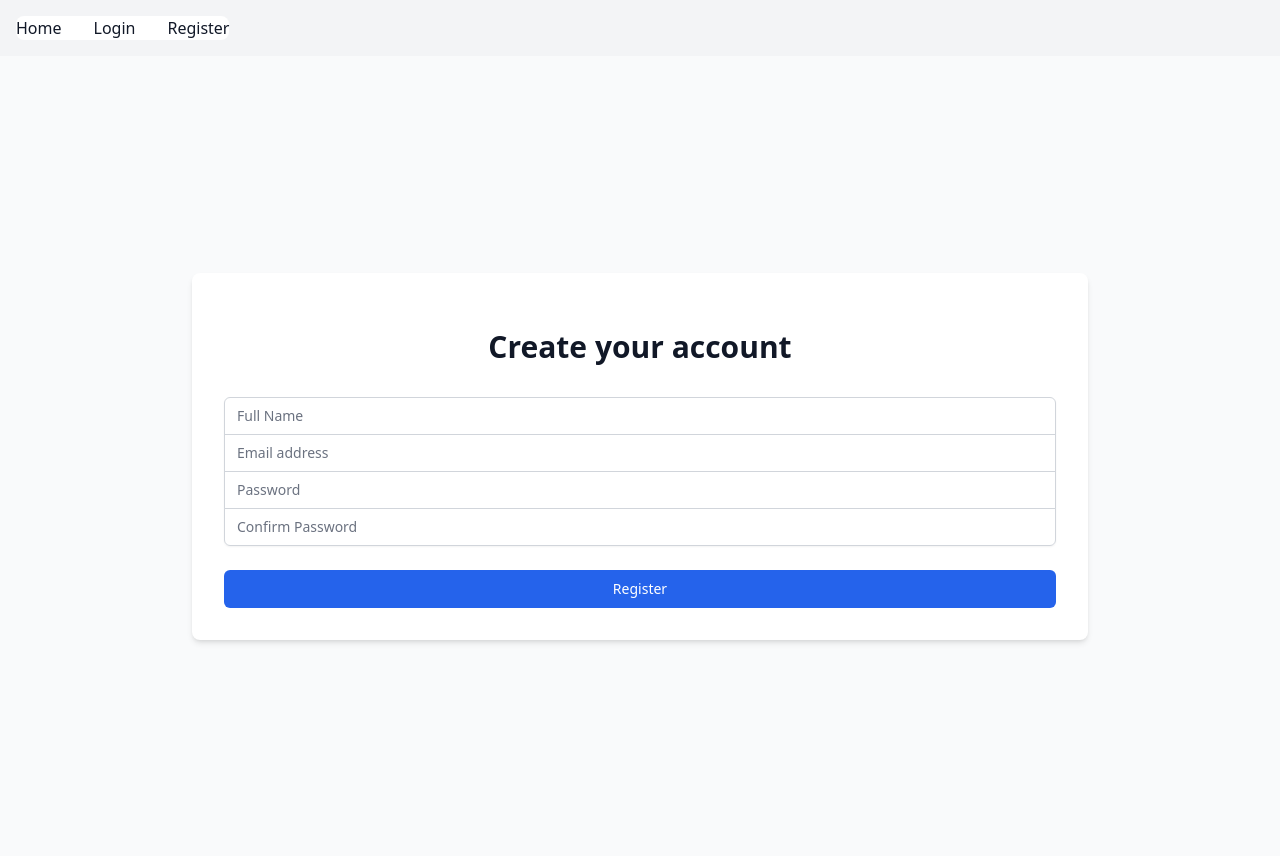
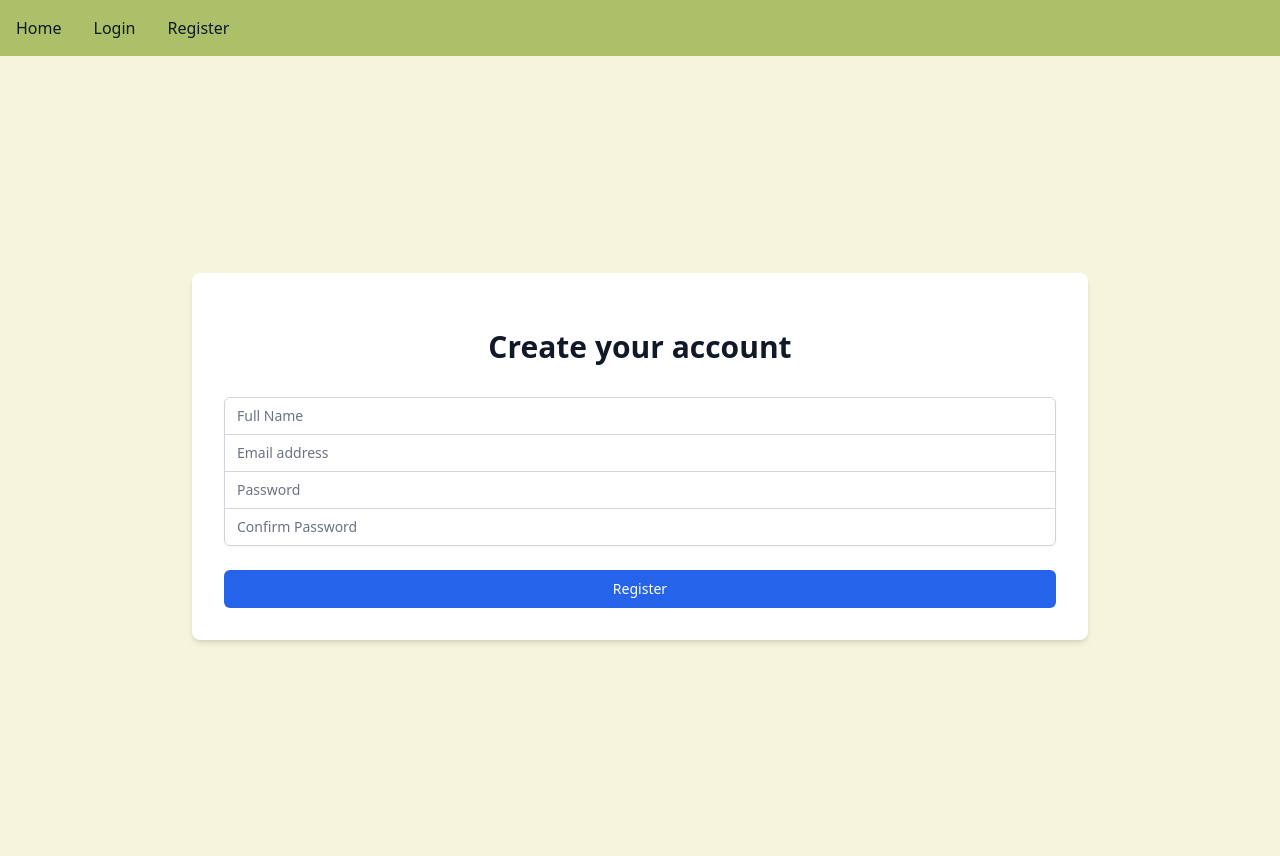
Before and after one commit to Kartikbud/GonePhishin-UofTHacks, a Django app: page /register/ in a window 1280 px wide. Run offline with Django 4.2, Linux system fonts and the light colour scheme; some libraries are stand-ins or nearby versions.

Commit message:
alternate UI Created

```diff
--- a/detector/templates/detector/base.html
+++ b/detector/templates/detector/base.html
@@ -12,7 +12,7 @@
 <body>
     <!-- Navbar -->
     <nav class="bg-gray-100 border-gray-200 dark:bg-gray-900">
-        <div class="max-w-screen-xl flex flex-wrap items-center justify-between mx-auto p-4">
+        <div class="max-w-screen-xl flex flex-wrap items-center justify-between mx-auto p-4" style="background-color: #ACBF69;">
             <button data-collapse-toggle="navbar-default" type="button" class="inline-flex items-center p-2 w-10 h-10 justify-center text-sm text-gray-500 rounded-lg md:hidden hover:bg-gray-100 focus:outline-none focus:ring-2 focus:ring-gray-200 dark:text-gray-400 dark:hover:bg-gray-700 dark:focus:ring-gray-600" aria-controls="navbar-default" aria-expanded="false">
                 <span class="sr-only">Open main menu</span>
                 <svg class="w-5 h-5" aria-hidden="true" xmlns="http://www.w3.org/2000/svg" fill="none" viewBox="0 0 17 14">
@@ -20,23 +20,23 @@
                 </svg>
             </button>
             <div class="hidden w-full md:block md:w-auto" id="navbar-default">
-                <ul class="flex flex-col font-medium p-4 md:p-0 mt-4 border border-gray-100 rounded-lg bg-gray-50 md:flex-row md:space-x-8 md:mt-0 md:border-0 md:bg-white dark:bg-gray-800 md:dark:bg-gray-900 dark:border-gray-700">
+                <ul class="flex flex-col font-medium p-4 md:p-0 mt-4 border border-gray-100 rounded-lg bg-gray-50 md:flex-row md:space-x-8 md:mt-0 md:border-0 md:bg-white dark:bg-gray-800 md:dark:bg-gray-900 dark:border-gray-700" style="background-color: #ACBF69;">
                     <li>
-                        <a href="{% url 'detector:home' %}" class="block py-2 pl-3 pr-4 text-gray-900 rounded hover:bg-gray-100 md:hover:bg-transparent md:border-0 md:hover:text-blue-700 md:p-0 dark:text-white md:dark:hover:text-blue-500 dark:hover:bg-gray-700 dark:hover:text-white md:dark:hover:bg-transparent">Home</a>
+                        <a href="{% url 'detector:home' %}" class="block py-2 pl-3 pr-4 text-gray-900 rounded hover:bg-white md:hover:bg-transparent md:border-0 md:hover:text-white md:p-0 dark:text-gray-800 md:dark:hover:text-white dark:hover:bg-gray-700 dark:hover:text-white md:dark:hover:bg-transparent" style="background-color: #ACBF69;" >Home</a>
                     </li>
                     {% if user.is_authenticated %}
                         <li>
-                            <a href="{% url 'detector:history' %}" class="block py-2 pl-3 pr-4 text-gray-900 rounded hover:bg-gray-100 md:hover:bg-transparent md:border-0 md:hover:text-blue-700 md:p-0 dark:text-white md:dark:hover:text-blue-500 dark:hover:bg-gray-700 dark:hover:text-white md:dark:hover:bg-transparent">History</a>
+                            <a href="{% url 'detector:history' %}" class="block py-2 pl-3 pr-4 text-gray-900 rounded hover:bg-gray-100 md:hover:bg-transparent md:border-0 md:hover:text-gray-800 md:p-0 dark:text-gray-800 md:dark:hover:text-white dark:hover:bg-gray-700 dark:hover:text-white md:dark:hover:bg-transparent" style="background-color: #ACBF69;">History</a>
                         </li>
                         <li>
-                            <a href="{% url 'detector:signout' %}" class="block py-2 pl-3 pr-4 text-gray-900 rounded hover:bg-gray-100 md:hover:bg-transparent md:border-0 md:hover:text-blue-700 md:p-0 dark:text-white md:dark:hover:text-blue-500 dark:hover:bg-gray-700 dark:hover:text-white md:dark:hover:bg-transparent">Sign Out</a>
+                            <a href="{% url 'detector:signout' %}" class="block py-2 pl-3 pr-4 text-gray-900 rounded hover:bg-gray-100 md:hover:bg-transparent md:border-0 md:hover:text-gray-800 md:p-0 dark:text-gray-800 md:dark:hover:text-white dark:hover:bg-gray-700 dark:hover:text-white md:dark:hover:bg-transparent" style="background-color: #ACBF69;">Sign Out</a>
                         </li>
                     {% else %}
                         <li>
-                            <a href="{% url 'detector:login' %}" class="block py-2 pl-3 pr-4 text-gray-900 rounded hover:bg-gray-100 md:hover:bg-transparent md:border-0 md:hover:text-blue-700 md:p-0 dark:text-white md:dark:hover:text-blue-500 dark:hover:bg-gray-700 dark:hover:text-white md:dark:hover:bg-transparent">Login</a>
+                            <a href="{% url 'detector:login' %}" class="block py-2 pl-3 pr-4 text-gray-900 rounded hover:bg-gray-100 md:hover:bg-transparent md:border-0 md:hover:text-text-gray-800 md:p-0 dark:text-gray-800 md:dark:hover:text-white dark:hover:bg-gray-700 dark:hover:text-white md:dark:hover:bg-transparent" style="background-color: #ACBF69;" >Login</a>
                         </li>
                         <li>
-                            <a href="{% url 'detector:register' %}" class="block py-2 pl-3 pr-4 text-gray-900 rounded hover:bg-gray-100 md:hover:bg-transparent md:border-0 md:hover:text-blue-700 md:p-0 dark:text-white md:dark:hover:text-blue-500 dark:hover:bg-gray-700 dark:hover:text-white md:dark:hover:bg-transparent">Register</a>
+                            <a href="{% url 'detector:register' %}" class="block py-2 pl-3 pr-4 text-gray-900 rounded hover:bg-gray-100 md:hover:bg-transparent md:border-0 md:hover:text-gray-800 md:p-0 dark:text-gray-800 md:dark:hover:text-white dark:hover:bg-gray-700 dark:hover:text-white md:dark:hover:bg-transparent" style="background-color: #ACBF69;">Register</a>
                         </li>
                     {% endif %}
                 </ul>
--- a/detector/templates/detector/history.html
+++ b/detector/templates/detector/history.html
@@ -1,7 +1,7 @@
 {% extends 'detector/base.html' %}
 
 {% block content %}
-<div class="container mx-auto px-4 py-8">
+<div class="container mx-auto px-4 py-8" style="background-color: #F5F5DC;">
     <h1 class="text-3xl font-bold text-gray-800 mb-6">Call Log History</h1>
 
     <div class="relative overflow-x-auto shadow-md sm:rounded-lg">
--- a/detector/templates/detector/login.html
+++ b/detector/templates/detector/login.html
@@ -1,7 +1,7 @@
 {% extends 'detector/base.html' %}
 
 {% block content %}
-<div class="min-h-screen flex items-center justify-center bg-gray-50">
+<div class="min-h-screen flex items-center justify-center " style="background-color: #F5F5DC;" >
     <div class="w-[90%] max-w-4xl space-y-8 p-8 bg-white rounded-lg shadow-md">
         <div>
             <h2 class="mt-6 text-center text-3xl font-bold text-gray-900">
--- a/detector/templates/detector/register.html
+++ b/detector/templates/detector/register.html
@@ -1,7 +1,7 @@
 {% extends 'detector/base.html' %}
 
 {% block content %}
-<div class="min-h-screen flex items-center justify-center bg-gray-50">
+<div class="min-h-screen flex items-center justify-center" style="background-color:#F5F5DC;">
     <div class="w-[90%] max-w-4xl space-y-8 p-8 bg-white rounded-lg shadow-md">
         <div>
             <h2 class="mt-6 text-center text-3xl font-bold text-gray-900">
```
Also changed, not shown: detector/templates/detector/monitor.html (+10 -6 lines).
